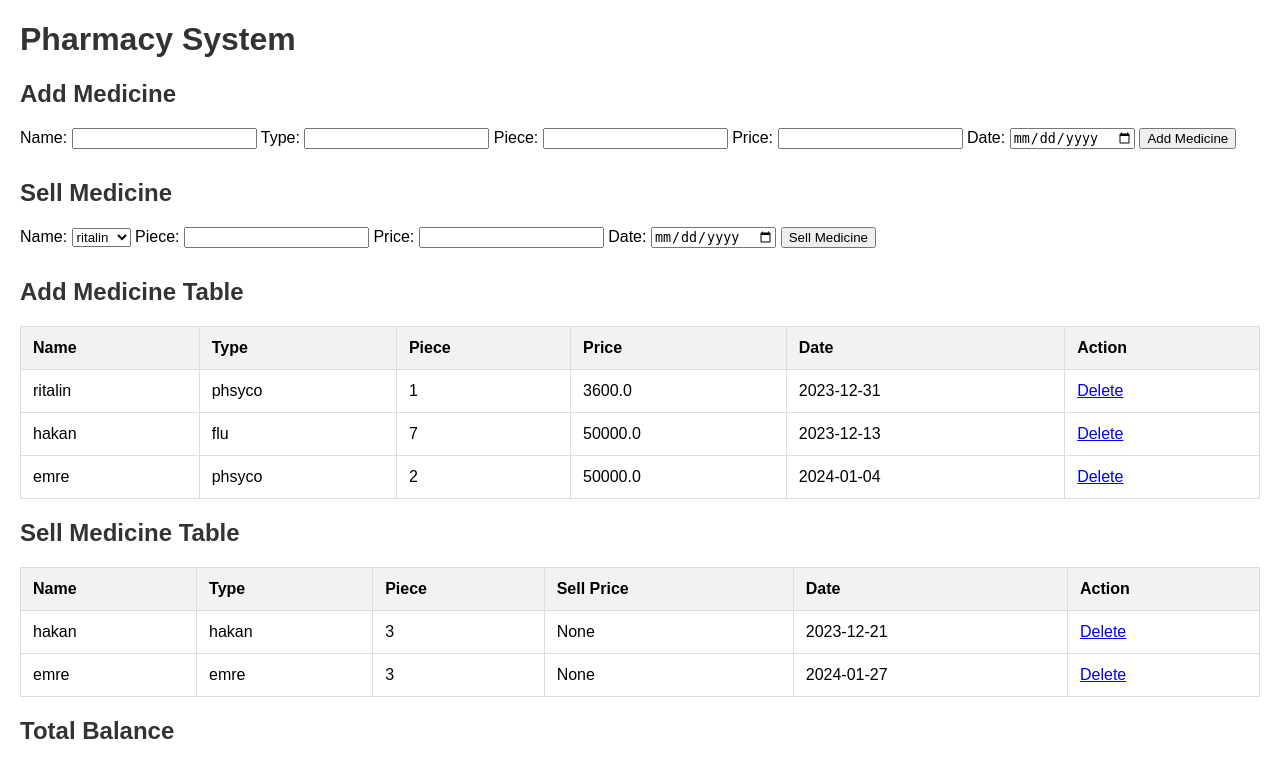
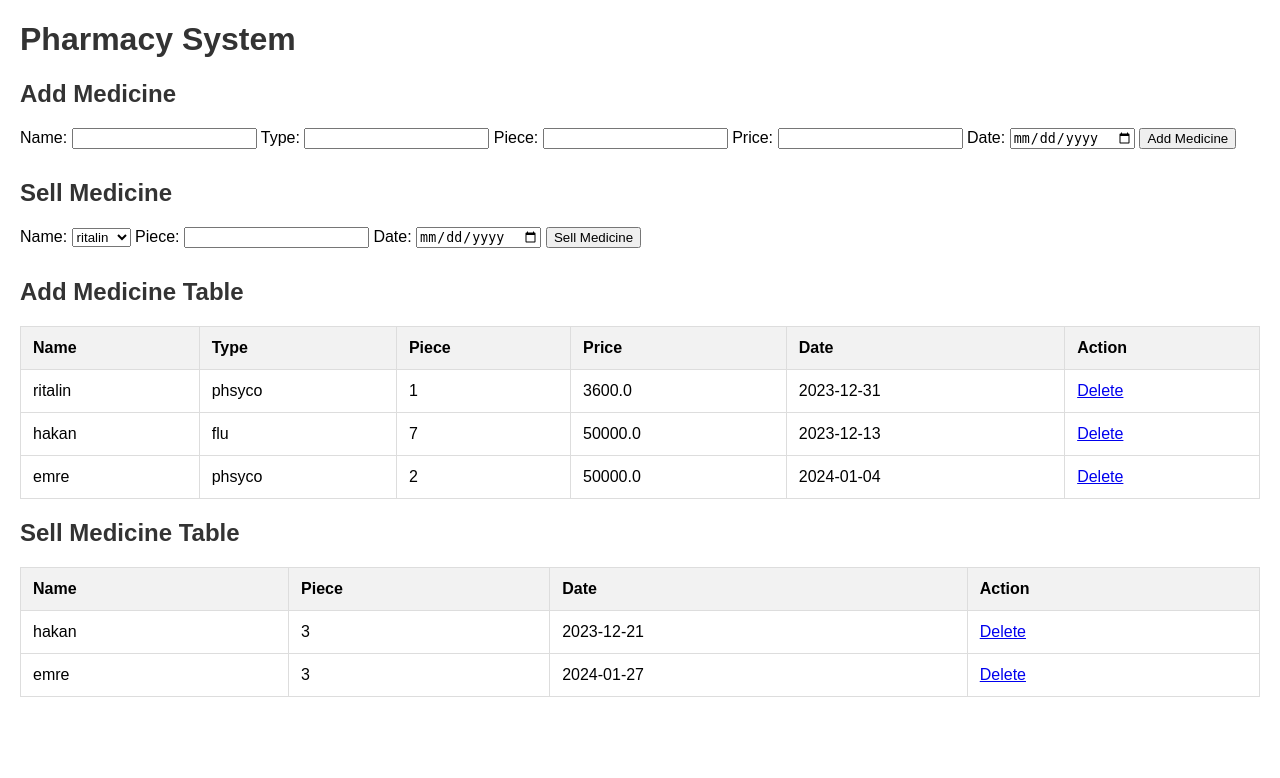
Before and after one commit to JiletHakan/engineering-project, a Flask app: template templates/index.html in a window 1280 px wide. Shown: the top 778 px of the page. Run offline with Flask 3, Linux system fonts and the light colour scheme; the template is opened without the code that fills it: values that come from a table or form of the project are taken from there, others are empty.

Commit message:
without-sell-price

```diff
--- a/app.py
+++ b/app.py
@@ -18,21 +18,13 @@
     id = db.Column(db.Integer, primary_key=True)
     name = db.Column(db.String(100), nullable=False)
     piece = db.Column(db.Integer, nullable=False)
-    price = db.Column(db.Float, nullable=False)
     date = db.Column(db.DateTime, default=datetime.utcnow)
 
 @app.route('/')
 def index():
     add_medicines = AddMedicine.query.all()
     sell_medicines = SellMedicine.query.all()
-
-    # Calculate total prices
-    total_add_medicine_price = sum(medicine.price for medicine in add_medicines)
-    total_sell_medicine_price = sum(medicine.price for medicine in sell_medicines)
-
-    total_balance = total_sell_medicine_price - total_add_medicine_price
-
-    return render_template('index.html', add_medicines=add_medicines, sell_medicines=sell_medicines, total_balance=total_balance)
+    return render_template('index.html', add_medicines=add_medicines, sell_medicines=sell_medicines)
 
 @app.route('/add_medicine', methods=['POST'])
 def add_medicine_form():
@@ -56,7 +48,6 @@
     if request.method == 'POST':
         name = request.form['name']
         piece = int(request.form['piece'])
-        price = float(request.form['price'])
         date_str = request.form['date']
 
         date = datetime.strptime(date_str, '%Y-%m-%d')
@@ -64,7 +55,7 @@
         add_medicine = AddMedicine.query.filter_by(name=name).first()
 
         if add_medicine and add_medicine.piece >= piece:
-            sold_medicine = SellMedicine(name=name, piece=piece, price=price, date=date)
+            sold_medicine = SellMedicine(name=name, piece=piece, date=date)
             db.session.add(sold_medicine)
 
             add_medicine.piece -= piece
@@ -76,17 +67,22 @@
 
         return redirect(url_for('index'))
 
-@app.route('/delete_medicine/<string:table>/<int:id>', methods=['GET', 'POST'])
-def delete_medicine(table, id):
+@app.route('/delete_add_medicine/<string:table>/<int:id>', methods=['GET', 'POST'])
+def delete_add_medicine(table, id):
     if table == 'add':
         medicine = AddMedicine.query.get(id)
-    elif table == 'sell':
+        if medicine:
+            db.session.delete(medicine)
+            db.session.commit()
+    return redirect(url_for('index'))
+
+@app.route('/delete_sell_medicine/<string:table>/<int:id>', methods=['GET', 'POST'])
+def delete_sell_medicine(table, id):
+    if table == 'sell':
         medicine = SellMedicine.query.get(id)
-
-    if medicine:
-        db.session.delete(medicine)
-        db.session.commit()
-
+        if medicine:
+            db.session.delete(medicine)
+            db.session.commit()
     return redirect(url_for('index'))
 
 if __name__ == "__main__":
--- a/templates/index.html
+++ b/templates/index.html
@@ -44,9 +44,6 @@
             <label for="piece">Piece:</label>
             <input type="number" name="piece" required>
 
-            <label for="price">Price:</label>
-            <input type="number" name="price" step="0.01" required>
-
             <label for="date">Date:</label>
             <input type="date" name="date" required>
 
@@ -85,9 +82,7 @@
         <thead>
             <tr>
                 <th>Name</th>
-                <th>Type</th>
                 <th>Piece</th>
-                <th>Sell Price</th>
                 <th>Date</th>
                 <th>Action</th>
             </tr>
@@ -96,9 +91,7 @@
             {% for medicine in sell_medicines %}
             <tr>
                 <td>{{ medicine.name }}</td>
-                <td>{{ medicine.name }}</td>
                 <td>{{ medicine.piece }}</td>
-                <td>{{ medicine.price }}</td>
                 <td>{{ medicine.date.strftime('%Y-%m-%d') }}</td>
                 <td><a href="{{ url_for('delete_sell_medicine', table='sell', id=medicine.id) }}">Delete</a></td>
             </tr>
@@ -106,8 +99,5 @@
         </tbody>
     </table>
 
-    <h2>Total Balance</h2>
-    <p>{{ total_balance }}</p>
-
 </body>
 </html>
```
Also changed, not shown: instance/pharmacy.db.
